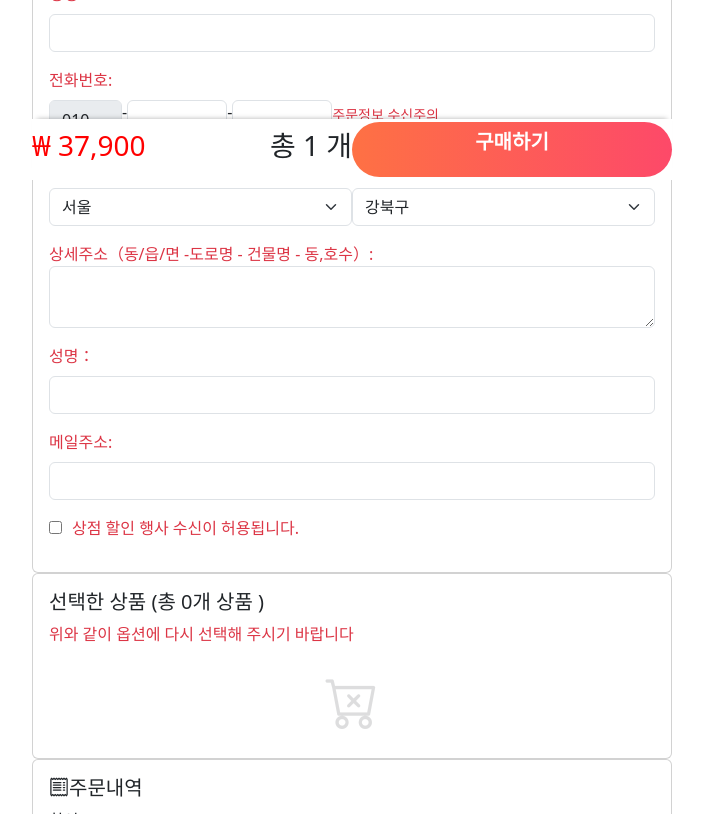
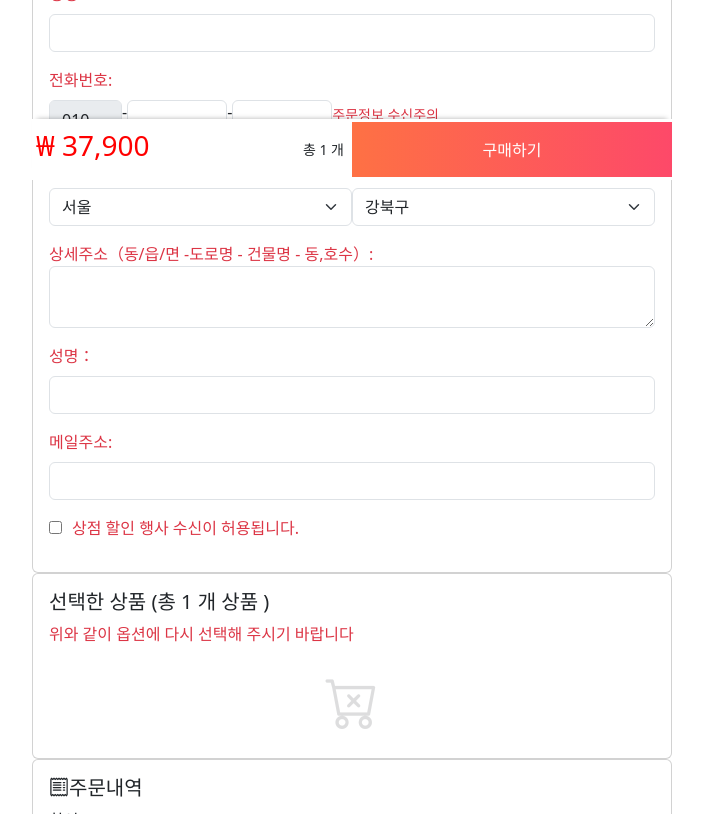
Before and after one commit to Kwang-Le/Korean-ecommerce-site, a Vue app: page /checkout-detail in a window 1280 px wide. Shown: the part 620-1434 px from the top of the page, without its empty margins (288-991 px from the left). Built offline with nearby package versions, Linux system fonts and the light colour scheme; what vuejs-paginate-next would draw is missing.

Commit message:
fix UI issues

```diff
--- a/src/components/checkout/CheckoutBottomNav.vue
+++ b/src/components/checkout/CheckoutBottomNav.vue
@@ -26,13 +26,13 @@ export default {
 <template>
     <div class="bottom-nav fixed-bottom nav d-flex justify-content-center align-items-center">
         <div class="service-btn col-3 ">
-            <h3 style="color: red;">₩ {{ getPrice().toLocaleString() }}</h3>
+            <h3 style="color: red;margin-left: 4px;">₩ {{ getPrice().toLocaleString() }}</h3>
         </div>
         <div class="order-track-btn col-3 d-flex justify-content-end ">
-            <h3>총 {{ quantity }} 개</h3>
+            <p style="font-size: 14px;margin-right: 8px;">총 {{ quantity }} 개</p>
         </div>
         <router-link to="/checkout-detail" class="buy-btn col-6 d-flex align-items-center justify-content-center">
-            <p>구매하기</p>
+            <p style="font-size: 16px;font-weight: normal;">구매하기</p>
         </router-link>
     </div>
 </template>
@@ -49,10 +49,14 @@ export default {
 
 .buy-btn {
     background: -webkit-linear-gradient(left, #FE7144, #FD4969);
-    border-radius: 45px;
+    background-color: #ec4f2a;
+    border-radius: 0;
     color: #fff;
     font-size: 20px;
     font-weight: 600;
     height: 55px;
 }
+p {
+    margin-bottom: 0;
+}
 </style>
--- a/src/components/checkout/CheckoutCartList.vue
+++ b/src/components/checkout/CheckoutCartList.vue
@@ -1,9 +1,17 @@
+
+<script>
+export default {
+    props: {
+        quantity: Number,
+    }
+}
+</script>
 <template>
     <div class="wrapper-cart">
         <div class="card">
             <div class="card-body">
                 <h5>
-                    선택한 상품 (총 0개 상품 )
+                    선택한 상품 (총 {{quantity}} 개 상품 )
                 </h5>
                 <p class="text-danger">위와 같이 옵션에 다시 선택해 주시기 바랍니다</p>
                 <div class="icon-wrapper"><i class="bi bi-cart-x empty-icon"></i></div>
--- a/src/components/checkout/CheckoutDetail.vue
+++ b/src/components/checkout/CheckoutDetail.vue
@@ -50,7 +50,7 @@ export default {
         </div>
         <CheckoutProductOptions :quantity="chosenQuantity" :cartList="[null*chosenQuantity]"></CheckoutProductOptions>
         <CheckoutAddressForm></CheckoutAddressForm>
-        <CheckoutCartList></CheckoutCartList>
+        <CheckoutCartList :quantity="chosenQuantity"></CheckoutCartList>
         <CheckoutBilling :quantity="chosenQuantity"></CheckoutBilling>
         <CheckoutPayment ></CheckoutPayment>
         <div class="spacing" style="height: 100px">
--- a/src/components/product-detail/BottomNavBar.vue
+++ b/src/components/product-detail/BottomNavBar.vue
@@ -14,16 +14,16 @@ export default {
 </script>
 <template>
 <div class="bottom-nav fixed-bottom nav d-flex justify-content-center align-items-center">
-    <div class="service-btn col-2 d-flex justify-content-center flex-column align-items-center " @click="activateMess">
+    <div class="service-btn col-3 d-flex justify-content-center flex-column align-items-center " @click="activateMess">
         <i class="bi bi-chat-dots"></i>
         <p>서비스센터</p>
     </div>
-    <router-link to="/check-order" class="order-track-btn col-2 d-flex justify-content-center flex-column align-items-center ">
+    <router-link to="/check-order" class="order-track-btn col-3 d-flex justify-content-center flex-column align-items-center ">
         <i class="bi bi-file-text"></i>
         <p>주문 조회</p>
     </router-link>
-    <router-link to="/checkout-detail" class="buy-btn col-8 d-flex align-items-center justify-content-center">
-        <p >즉시구매</p>
+    <router-link to="/checkout-detail" class="buy-btn col-6 d-flex align-items-center justify-content-center">
+        <p ><i class="bi bi-cart" style="transform: scaleX(-1);"></i>즉시구매</p>
     </router-link>
 </div>
 </template>
@@ -31,10 +31,10 @@ export default {
 <style scoped>
 @media only screen and (max-width: 640px) {
     .order-track-btn {
-        font-size: 12px;
+        font-size: 17px;
     }
     .service-btn {
-        font-size: 12px;
+        font-size: 17px;
     }
 }
 .bottom-nav {
@@ -46,11 +46,14 @@ export default {
     cursor: pointer;
 }
 .buy-btn {
-    background: -webkit-linear-gradient(left,#FE7144,#FD4969);
+    background: red;
     border-radius: 45px;
     color: #fff;
     font-size: 20px;
     font-weight: 600;
     height: 55px;
 }
+p {
+    margin-bottom: 0;
+}
 </style>
```
